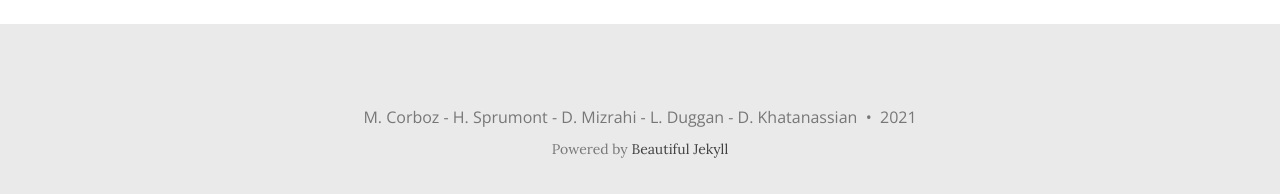
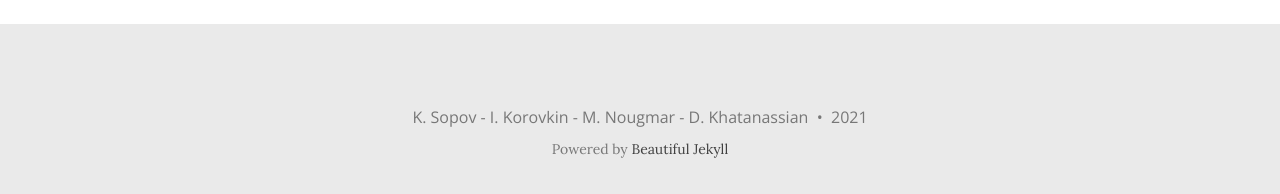
Before and after one commit to Quote-Me-If-You-Can/Quote-Me-If-You-Can.github.io, a Jekyll site: the page built from index.md, in a window 1280 px wide and 900 px high, scrolled down 19517 px, cut to the strip 75-887 px from the top of the window. Shown: the part 615-809 px from the top of the strip. Built offline with Jekyll 4.4.1, drawn with Linux system fonts in a browser that asks for light colours; nearby versions of some CDN libraries; the list of posts is cut into pages by our own code; some of the changed text lies outside the part shown.

Commit message:
Update _config.yml

```diff
--- a/_config.yml
+++ b/_config.yml
@@ -6,10 +6,10 @@
 # --- Required options --- #
 
 # Name of website
-title: Critical Data Studies 2021
+title: Applied Data Analysis 21-22
 
 # Your name to show in the footer
-author: M. Corboz - H. Sprumont - D. Mizrahi - L. Duggan - D. Khatanassian
+author: K. Sopov - I. Korovkin - M. Nougmar - D. Khatanassian
 
 # --- List of links in the navigation bar --- #
 
@@ -21,7 +21,7 @@ navbar-links:
 
 # Image to show in the navigation bar - works best with a square image
 # Remove this parameter if you don't want an image in the navbar
-avatar: "/assets/img/steam.jpg"
+avatar: "/assets/img/ada.png"
 
 # By default, the image is cut into a circle. You can disable this behaviour by setting 'round-avatar: false'
 round-avatar: true
```
